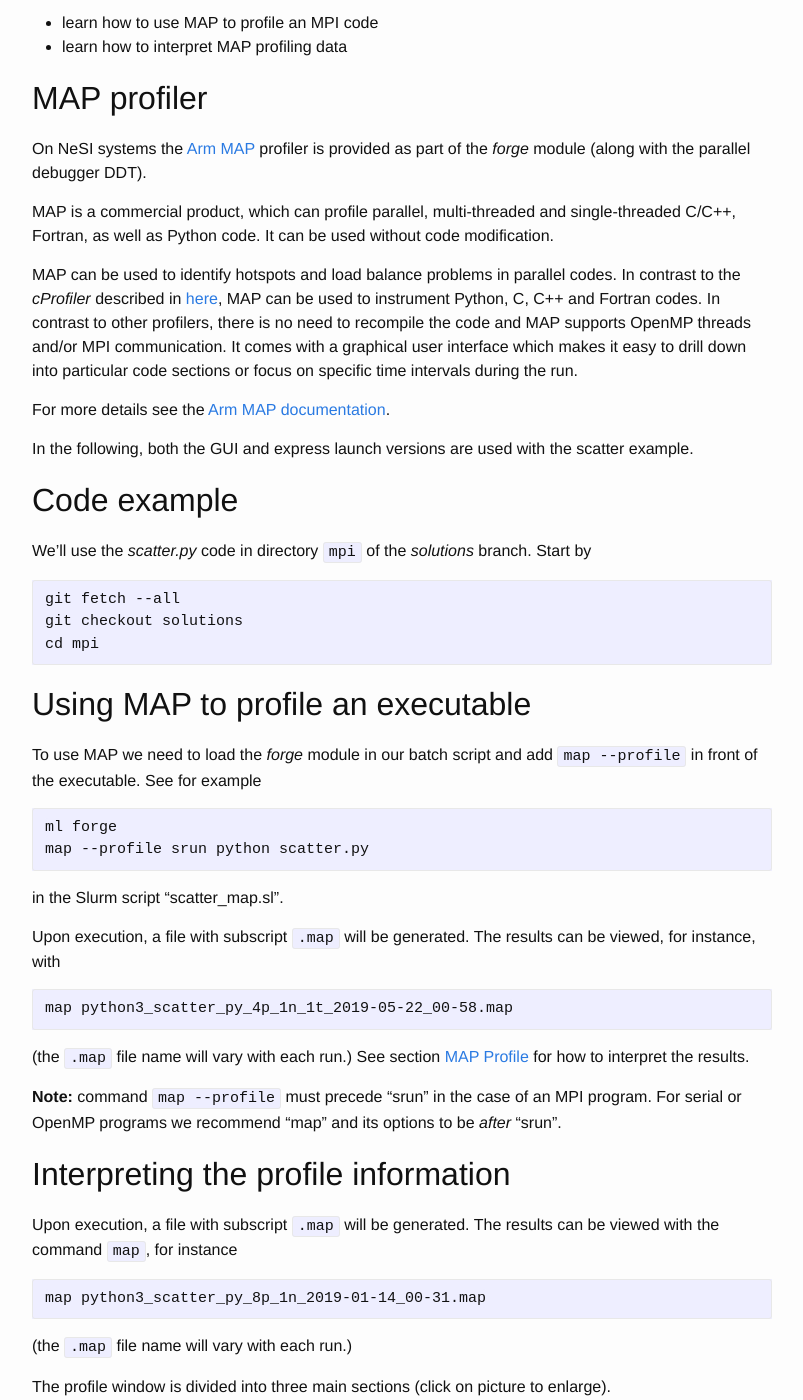
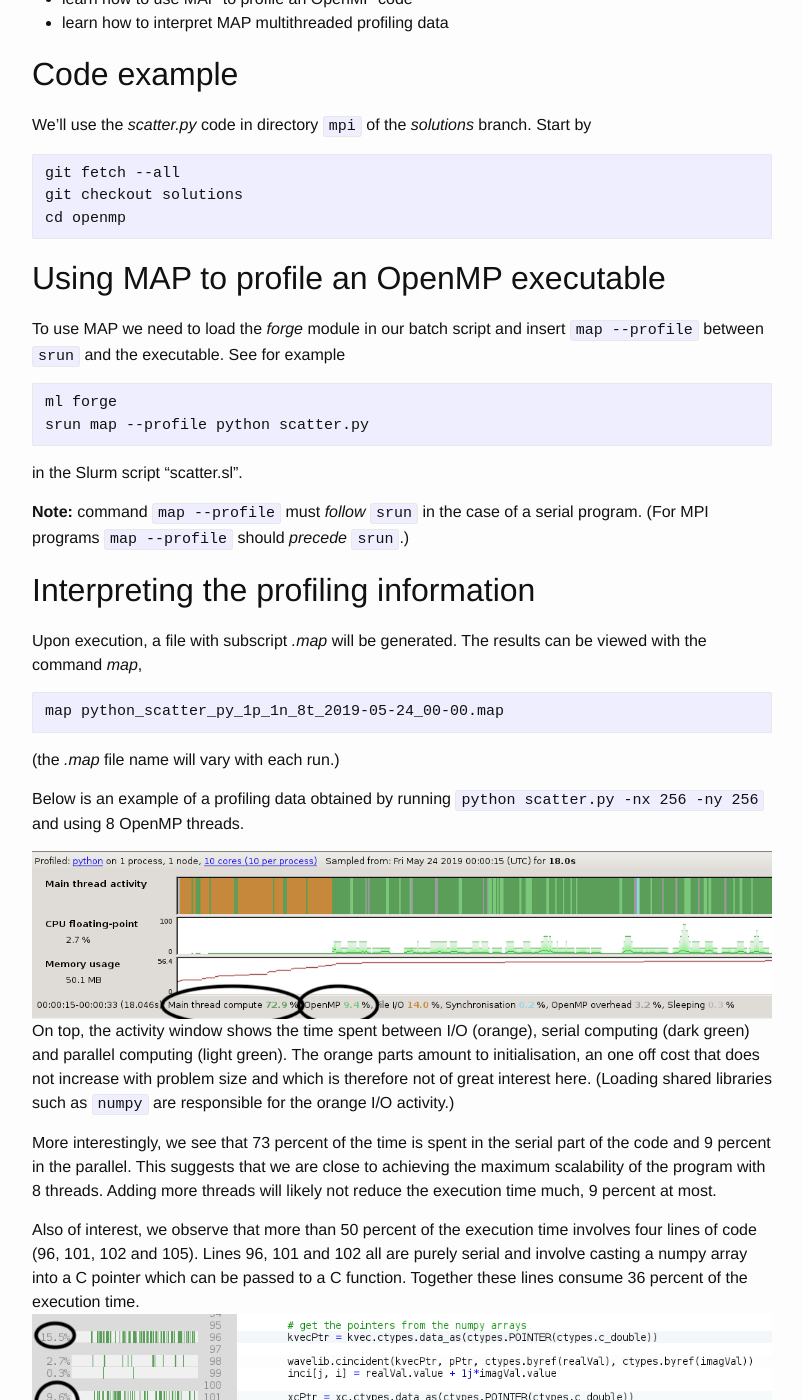
Before and after one commit to nesi/perf-training, a Jekyll site: the page built from _lessons/python-scatter/01c-profiling-openmp-map.md, in a window 1280 px wide and 1400 px high, scrolled down 661 px. Shown: the whole window, without its empty margins (238-1041 px from the left). Built offline with Jekyll 4.4.1, drawn with Linux system fonts in a browser that asks for light colours; some of the changed text lies outside the part shown.

Commit message:
+ map applied to an openmp program

````diff
--- a/_lessons/python-scatter/01b-profiling-map.md
+++ b/_lessons/python-scatter/01b-profiling-mpi-map.md
@@ -1,7 +1,7 @@
 ---
 layout: post
-title: Profiling with MAP
-permalink: /python-scatter/profiling-map
+title: Profiling an MPI program with MAP
+permalink: /python-scatter/profiling-mpi-map
 chapter: python-scatter
 ---
 
@@ -9,8 +9,8 @@
 
 You will:
 
-* learn how to use MAP to profile an MPI code
-* learn how to interpret MAP profiling data
+* learn how to use MAP to profile a parallel MPI code
+* learn how to interpret the profiling data
 
 
 ## MAP profiler
@@ -23,7 +23,6 @@
 
 For more details see the [Arm MAP documentation](https://developer.arm.com/docs/101136/latest/map).
 
-In the following, both the GUI and express launch versions are used with the scatter example.
 
 ## Code example
 
@@ -53,7 +52,7 @@
 **Note:** command `map --profile` must precede "srun" in the case of an MPI program. For serial or OpenMP programs we recommend "map" and its options to be *after* "srun".
 
 
-## Interpreting the profile information
+## Interpreting the profiling data
 
 Upon execution, a file with subscript `.map` will be generated. The results can be viewed with the command `map`, for instance
 ```
@@ -84,5 +83,5 @@
 
 ## Exercises
 
- * profile the scatter code under the openmp directory using 4 OpenMP threads. Increase the problem size by passing options `-nx 256 -ny 256 -nc 256` to *scatter.py* to make the test run longer.
+ * profile the scatter code under the openmp directory using 16 MPI tasks. Increase the problem size by passing options `-nx 256 -ny 256 -nc 256` to *scatter.py* to make the test run longer.
  * what is the amount of time spent in `computeScatteredWave` for the above test case?
--- /dev/null
+++ b/_lessons/python-scatter/01c-profiling-openmp-map.md
@@ -0,0 +1,61 @@
+---
+layout: post
+title: Profiling an OpenMP program with MAP
+permalink: /python-scatter/profiling-map
+chapter: python-scatter
+---
+
+## Objectives
+
+You will:
+
+* learn how to use MAP to profile an OpenMP code
+* learn how to interpret MAP multithreaded profiling data
+
+
+## Code example
+
+We'll use the *scatter.py* code in directory `mpi` of the *solutions* branch. Start by
+
+```
+git fetch --all
+git checkout solutions
+cd openmp
+```
+
+## Using MAP to profile an OpenMP executable
+
+To use MAP we need to load the *forge* module in our batch script and insert `map --profile` between `srun` and the executable. See for example
+```
+ml forge
+srun map --profile python scatter.py
+```
+in the Slurm script "scatter.sl".
+
+**Note:** command `map --profile` must *follow* `srun` in the case of a serial program. (For MPI programs `map --profile` should *precede* `srun`.)
+
+
+## Interpreting the profiling information
+
+Upon execution, a file with subscript *.map* will be generated. The results can be viewed with the command *map*,
+```
+map python_scatter_py_1p_1n_8t_2019-05-24_00-00.map
+```
+(the *.map* file name will vary with each run.)
+
+Below is an example of a profiling data obtained by running `python scatter.py -nx 256 -ny 256` and using 8 OpenMP threads.
+
+[![top-window-map-8t-trace](images/map_8t_trace.png)](images/map_8t_trace.png)
+On top, the activity window shows the time spent between I/O (orange), serial computing (dark green) and parallel computing (light green). The orange parts amount to initialisation, an one off cost that does not increase with problem size and which is therefore not of great interest here. (Loading shared libraries such as `numpy` are responsible for the orange I/O activity.)
+
+More interestingly, we see that 73 percent of the time is spent in the serial part of the code and 9 percent in the parallel. This suggests that we are close to achieving the maximum scalability of the program with 8 threads. Adding more threads will likely not reduce the execution time much, 9 percent at most.
+
+Also of interest, we observe that more than 50 percent of the execution time involves four lines of code (96, 101, 102 and 105). Lines 96, 101 and 102 all are purely serial and involve casting a numpy array into a C pointer which can be passed to a C function. Together these lines consume 36 percent of the execution time.
+[![top-window-map-8t-percents](images/map_8t_percents.png)](images/map_8t_percents.png)
+
+
+
+## Exercises
+
+ * move line 96 out of the loop (*kvec* is constant) and regenerate the profiling data using grid resolution `-nx 256 -ny 256` and 8 OpenMP threads
+ * compare the newly obtained profiling data with the previously obtained data. What is now the contribution of computing `kvecPtr` to the execution time?
````
Also changed, not shown: _lessons/python-scatter/images/map_8t_percents.png (added), _lessons/python-scatter/images/map_8t_trace.png (added).
